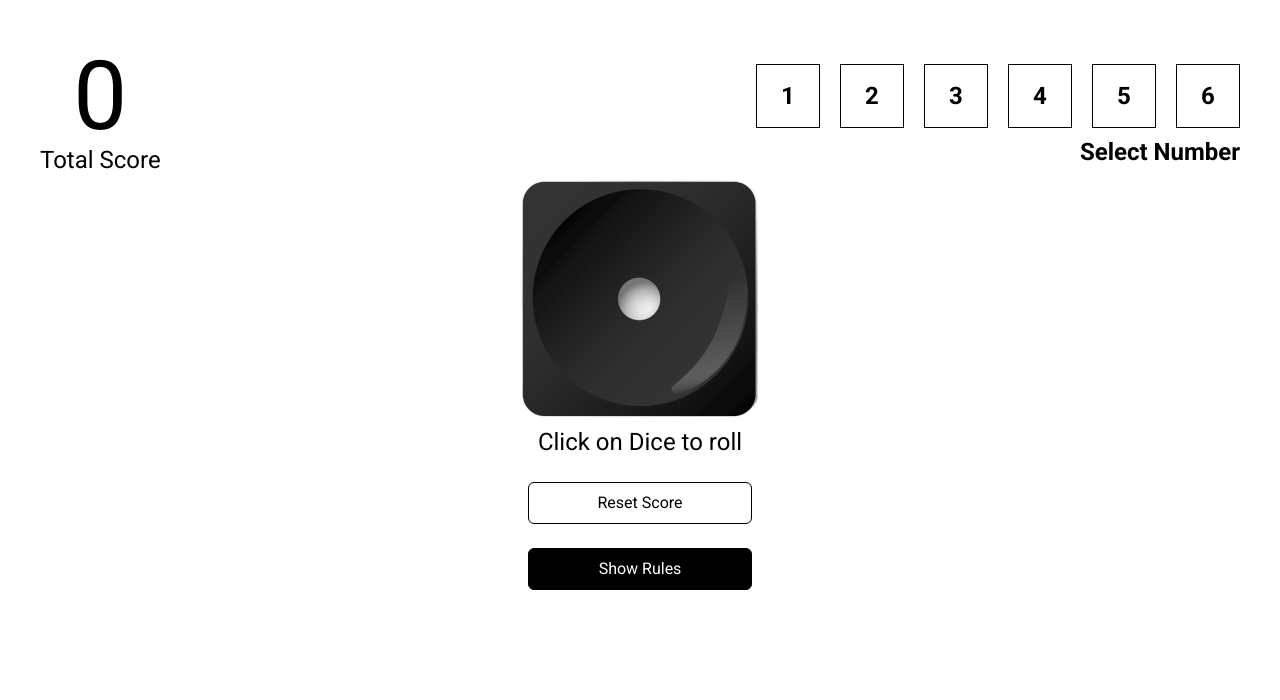
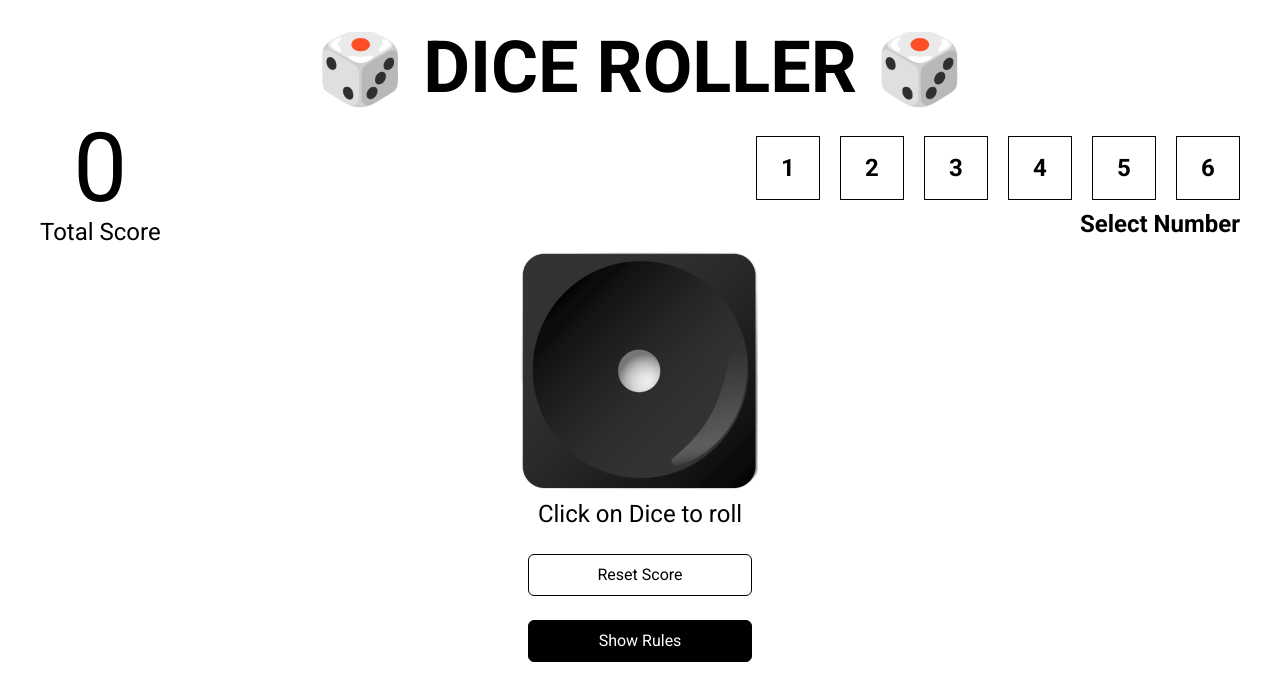
Before and after one commit to dev-sujan/dice-roller-game, a Next.js app: page /play-game in a window 1280 px wide. Shown: the top 700 px of the page. Built offline with nearby package versions, Linux system fonts and the light colour scheme.

Commit message:
add heading

```diff
--- a/src/app/play-game/page.tsx
+++ b/src/app/play-game/page.tsx
@@ -5,19 +5,38 @@ import GameRules from "@/components/GameRules";
 import Score from "@/components/Score";
 import SelectionBoxes from "@/components/selction-box";
 import useGameContext from "@/hooks/useGameContext";
-import React, { useState } from "react";
+import gsap from "gsap";
+import React, { useLayoutEffect, useState } from "react";
 
 const PlayGame = () => {
   const [showRules, setShowRules] = useState(false);
   const { resetScore }: any = useGameContext();
 
+  useLayoutEffect(() => {
+    const ctx = gsap.context(() => {
+      gsap.from("#heading", {
+        opacity: 0,
+        y: 200,
+        duration: 0.7,
+      });
+    });
+
+    return () => ctx.revert();
+  }, []);
+
   return (
     <div className="mx-10 m-8 overflow-x-hidden scroll-smooth">
+      <h1
+        id="heading"
+        className="font-bold uppercase text-center text-[min(12vw,96px)]/[min(14vw,144px)] sm:text-6xl  md:text-7xl md:whitespace-nowrap"
+      >
+        🎲 Dice Roller 🎲
+      </h1>
       <div className="flex flex-col sm:flex-row items-center justify-between pt-4">
         <Score />
         <SelectionBoxes />
       </div>
-      <div className="flex flex-col items-center gap-8">
+      <main className="flex flex-col items-center gap-8">
         <div className="flex flex-col gap-6 items-center">
           <DiceRoller />
           <Button id="reset" variant="secondary" onClick={() => resetScore()}>
@@ -32,7 +51,7 @@ const PlayGame = () => {
           </Button>
         </div>
         {showRules && <GameRules />}
-      </div>
+      </main>
     </div>
   );
 };
```
